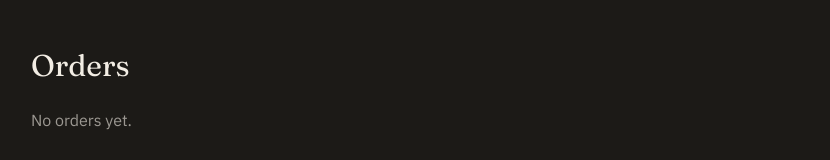
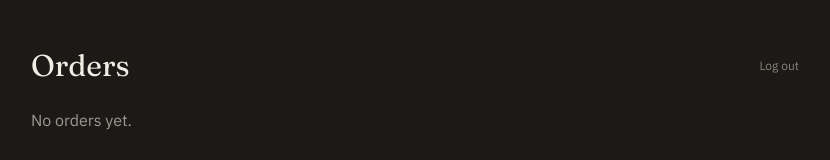
Before and after one commit to mauricioxacosta/business-ops-saas, a Next.js app: page /orders in a window 1280 px wide. Shown: the top 160 px of the page, without its empty margins (225-1055 px from the left). Built offline with nearby package versions, Linux system fonts and the light colour scheme; no server answers; the database is empty.

Commit message:
Add logout button to owner pages

```diff
--- /dev/null
+++ b/app/api/owner-logout/route.ts
@@ -0,0 +1,7 @@
+import { NextResponse } from 'next/server'
+
+export async function POST() {
+  const response = NextResponse.json({ success: true })
+  response.cookies.delete('owner_session')
+  return response
+}
--- /dev/null
+++ b/app/components/LogoutButton.tsx
@@ -0,0 +1,22 @@
+'use client'
+
+import { useRouter } from 'next/navigation'
+
+export default function LogoutButton() {
+  const router = useRouter()
+
+  async function handleLogout() {
+    await fetch('/api/owner-logout', { method: 'POST' })
+    router.push('/owner-login')
+    router.refresh()
+  }
+
+  return (
+    <button
+      onClick={handleLogout}
+      className="text-xs text-cream/50 hover:text-cream/80"
+    >
+      Log out
+    </button>
+  )
+}
--- a/app/dashboard/page.tsx
+++ b/app/dashboard/page.tsx
@@ -1,6 +1,7 @@
 export const dynamic = 'force-dynamic'
 import { prisma } from '@/lib/prisma'
 import QRCode from 'qrcode'
+import LogoutButton from '../components/LogoutButton'
 
 export default async function DashboardPage() {
   const startOfToday = new Date()
@@ -55,7 +56,10 @@ export default async function DashboardPage() {
   return (
     <main className="min-h-screen bg-charcoal px-6 py-12">
       <div className="mx-auto max-w-3xl">
-        <h1 className="font-serif text-3xl text-cream">Dashboard</h1>
+        <div className="flex items-center justify-between">
+          <h1 className="font-serif text-3xl text-cream">Dashboard</h1>
+          <LogoutButton />
+        </div>
 
         <div className="mt-8 grid grid-cols-2 gap-5">
           <div className="rounded-lg bg-charcoal-card p-6">
--- a/app/orders/page.tsx
+++ b/app/orders/page.tsx
@@ -1,6 +1,7 @@
 export const dynamic = 'force-dynamic'
 import { prisma } from '@/lib/prisma'
 import OrderActions from './OrderActions'
+import LogoutButton from '../components/LogoutButton'
 
 export default async function OrdersPage() {
   const orders = await prisma.order.findMany({
@@ -15,7 +16,10 @@ export default async function OrdersPage() {
   return (
     <main className="min-h-screen bg-charcoal px-6 py-12">
       <div className="mx-auto max-w-3xl">
-        <h1 className="font-serif text-3xl text-cream">Orders</h1>
+        <div className="flex items-center justify-between">
+          <h1 className="font-serif text-3xl text-cream">Orders</h1>
+          <LogoutButton />
+        </div>
 
         {orders.length === 0 && (
           <p className="mt-6 text-cream/60">No orders yet.</p>
--- a/app/owner-menu/page.tsx
+++ b/app/owner-menu/page.tsx
@@ -1,6 +1,7 @@
 import { prisma } from '@/lib/prisma'
 import AddMenuItemForm from './AddMenuItemForm'
 import MenuItemRow from './MenuItemRow'
+import LogoutButton from '../components/LogoutButton'
 
 const BUSINESS_SLUG = 'flame-fusion'
 
@@ -17,7 +18,10 @@ export default async function OwnerMenuPage() {
   return (
     <main className="min-h-screen bg-charcoal px-6 py-12">
       <div className="mx-auto max-w-2xl">
-        <h1 className="font-serif text-3xl text-cream">Manage menu — {business.name}</h1>
+        <div className="flex items-center justify-between">
+          <h1 className="font-serif text-3xl text-cream">Manage menu — {business.name}</h1>
+          <LogoutButton />
+        </div>
 
         <h2 className="mt-10 text-sm font-medium text-cream/50">Current items</h2>
         <ul className="mt-3 divide-y divide-cream/10 rounded-lg bg-charcoal-card px-5">
```
